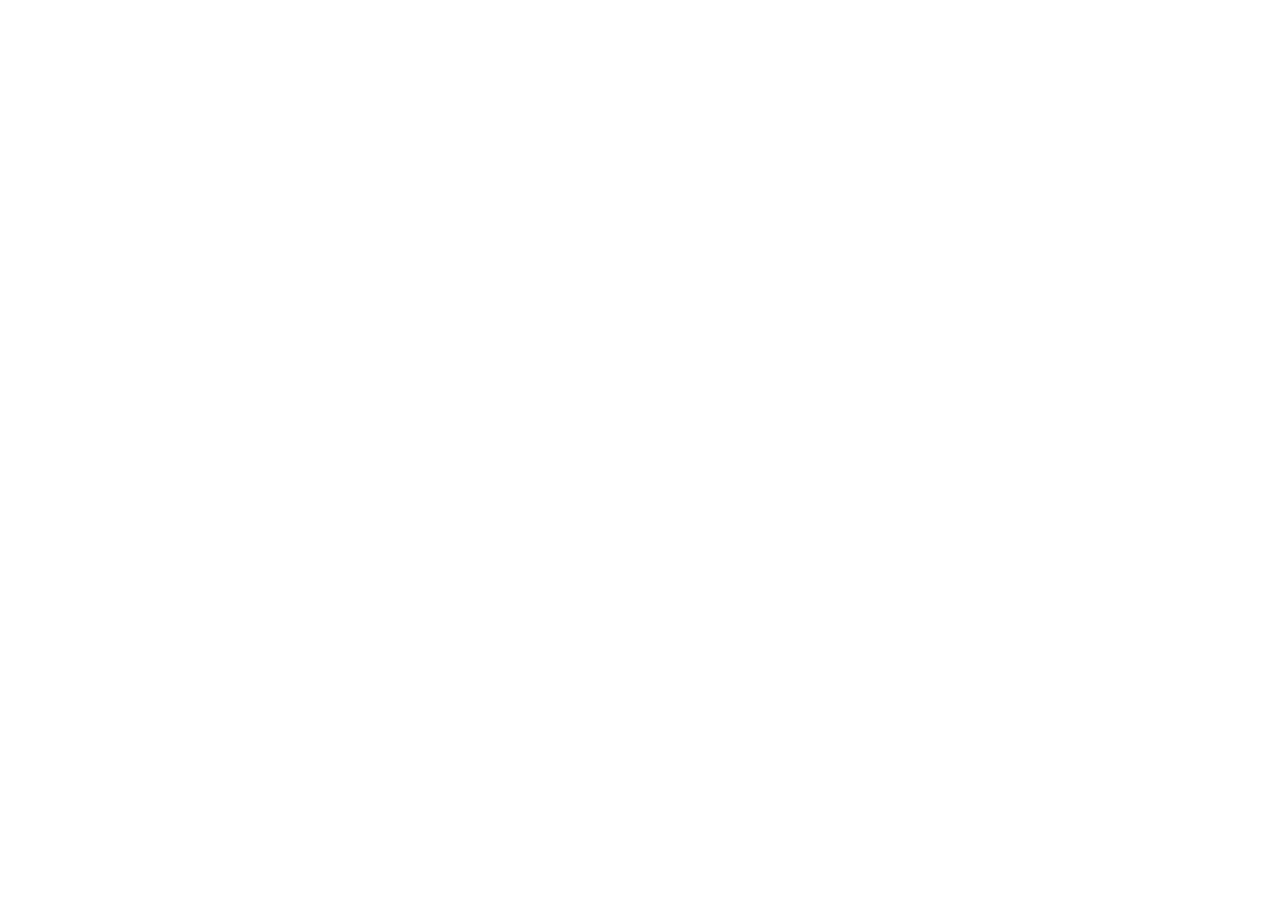
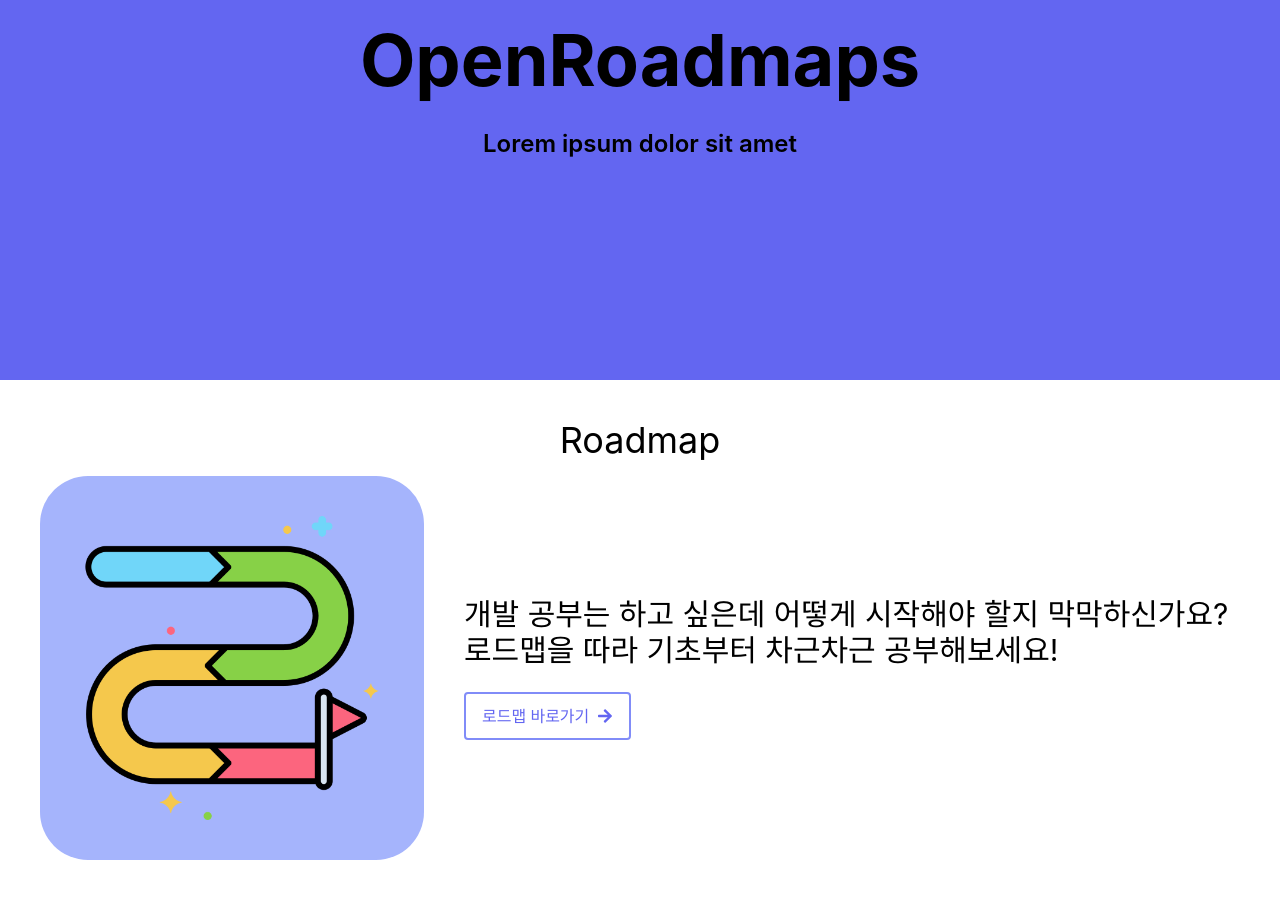
Before and after one commit to DevJaewoo/OpenRoadmaps, a React (Create React App) app in the folder frontend/: page / in a window 1280 px wide. Shown: the part 260-1158 px from the top of the page. Before the commit the page ends 800 px from the top, so only its background shows below. Built offline with nearby package versions, Linux system fonts and the light colour scheme; a web font is replaced by a local one.

Commit message:
Main Page Roadmap 개발

```diff
--- a/frontend/package.json
+++ b/frontend/package.json
@@ -12,6 +12,7 @@
     "@types/react-dom": "^18.0.6",
     "react": "^18.2.0",
     "react-dom": "^18.2.0",
+    "react-icons": "^4.4.0",
     "react-router-dom": "^6.4.1",
     "react-scripts": "5.0.1",
     "typescript": "^4.8.3",
--- a/frontend/src/App.tsx
+++ b/frontend/src/App.tsx
@@ -1,6 +1,7 @@
 import React from "react";
 import { BrowserRouter, Routes, Route } from "react-router-dom";
 import Navigation from "./components/Navigation";
+import Main from "./pages/main/Main";
 
 function App() {
   return (
@@ -8,7 +9,7 @@
       <BrowserRouter>
         <Navigation />
         <Routes>
-          <Route path="/" element={<></>} />
+          <Route path="/" element={<Main />} />
         </Routes>
       </BrowserRouter>
     </div>
--- /dev/null
+++ b/frontend/src/pages/main/Main.tsx
@@ -0,0 +1,81 @@
+import { Link } from "react-router-dom";
+import { FaArrowRight } from "react-icons/fa";
+import { OutlinedButton } from "../../components/button/VariantButtons";
+
+interface SectionProps {
+  title: string;
+  text: string;
+  button: string;
+  link: string;
+  src?: string;
+  l2r: boolean;
+}
+
+const Welcome: React.FC<{}> = () => {
+  //그라데이션
+  return (
+    <div className="flex flex-col justify-center items-center w-full h-[36rem] bg-indigo-500">
+      <h1 className="text-7xl font-bold">OpenRoadmaps</h1>
+      <p className="mt-8 text-2xl font-semibold">Lorem ipsum dolor sit amet</p>
+    </div>
+  );
+};
+
+const Section: React.FC<SectionProps> = (props) => {
+  const bgColor: string = props.l2r ? "bg-white" : "bg-slate-300";
+  const flexDirection: string = props.l2r ? "flex-row" : "flex-row-reverse";
+  const margin: string = props.l2r ? "mr-10" : "ml-10";
+
+  return (
+    <div className={`flex justify-center w-full ${bgColor}`}>
+      <div className="flex flex-col items-center w-full max-w-screen-xl py-10">
+        <h2 className="pb-4 text-4xl">{props.title}</h2>
+        <div className={`w-full mx-auto flex ${flexDirection}`}>
+          <img
+            src={props.src}
+            alt=""
+            className="w-96 h-96 mx-10 p-10 rounded-[3rem] bg-indigo-300"
+          />
+          <div
+            className={`flex flex-col flex-grow ${margin} justify-center items-start`}
+          >
+            <p className="text-3xl whitespace-pre-line">{props.text}</p>
+            <OutlinedButton
+              to={props.link}
+              class="h-12 mt-6"
+              text={
+                <>
+                  {props.button}
+                  <FaArrowRight className="ml-2" />
+                </>
+              }
+            />
+          </div>
+        </div>
+      </div>
+    </div>
+  );
+};
+
+const Main: React.FC<{}> = () => {
+  const sections: SectionProps[] = [
+    {
+      title: "Roadmap",
+      text: "개발 공부는 하고 싶은데 어떻게 시작해야 할지 막막하신가요?\n로드맵을 따라 기초부터 차근차근 공부해보세요!",
+      button: "로드맵 바로가기 ",
+      link: "/roadmaps",
+      src: "/assets/roadmap.png",
+      l2r: true,
+    },
+  ];
+  return (
+    <div className="flex flex-col items-center w-full pt-16">
+      <Welcome />
+      {sections.map((section) => (
+        <Section {...section} key={section.title} />
+      ))}
+    </div>
+  );
+};
+
+export default Main;
```
Also changed, not shown: frontend/public/assets/roadmap.png (added), 1 other file (tests, documents, lock files or other folders).
